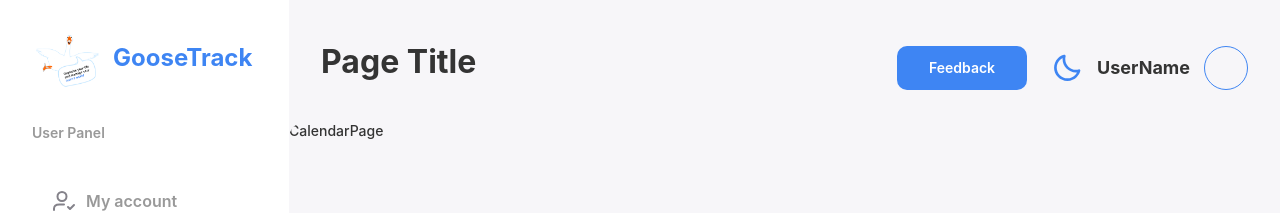
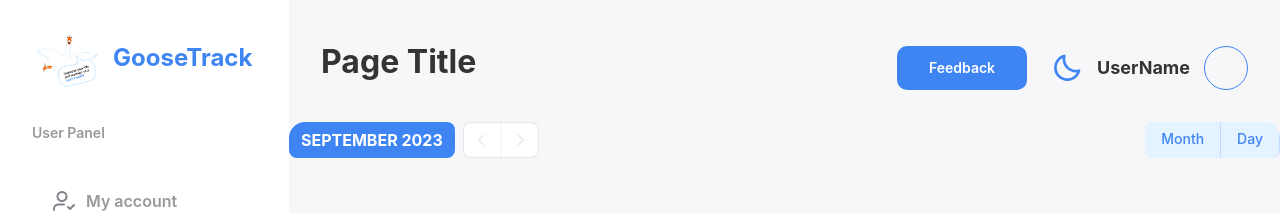
Before and after one commit to AMIHbKA/goose-track-react-project, a React (Create React App) app: page /goose-track-react-project/calendar in a window 1280 px wide. Shown: the top 213 px of the page. Built offline with nearby package versions, Linux system fonts and the light colour scheme.

Commit message:
resolved conflicts

```diff
--- a/src/components/App.jsx
+++ b/src/components/App.jsx
@@ -8,10 +8,13 @@ import { useAuth } from 'hooks';
 import { useEffect } from 'react';
 import { refreshUser } from 'redux/auth/operations';
 import { MainPage } from 'pages/MainPage';
+import { LocalizationProvider } from '@mui/x-date-pickers';
+import { AdapterDateFns } from '@mui/x-date-pickers/AdapterDateFns';
 
 const RegisterPage = lazy(() => import('../pages/RegisterPage'));
 const LoginPage = lazy(() => import('../pages/LoginPage'));
 const StatisticsPage = lazy(() => import('../pages/StatisticsPage'));
+const CalendarPage = lazy(()=> import('../pages/CalendarPage'))
 
 export const App = () => {
   const [theme, setTheme] = useState('light');
@@ -30,6 +33,7 @@ export const App = () => {
     <b>Refreshing user...</b>
   ) : (
     <ThemeProvider theme={theme === 'light' ? lightTheme : darkTheme}>
+      <LocalizationProvider dateAdapter={AdapterDateFns}>
       <GlobalStyle />
       <Routes>
         <Route
@@ -56,7 +60,7 @@ export const App = () => {
             }
           />
           <Route path="/account" element={<div>AccountPage</div>} />
-          <Route path="/calendar" element={<div>CalendarPage</div>}>
+          <Route path="/calendar" element={<CalendarPage/>}>
             <Route path="day/" element={<div>ChoosedDay</div>} />
             <Route path="month/" element={<div>ChoosedMonth</div>} />
           </Route>
@@ -66,6 +70,7 @@ export const App = () => {
         </Route>
       </Routes>
       <ToastContainerWrapper />
+      </LocalizationProvider>
     </ThemeProvider>
   );
 };
--- a/src/components/PeriodTypeSelect/PeriodTypeSelect.js
+++ b/src/components/PeriodTypeSelect/PeriodTypeSelect.js
@@ -13,7 +13,7 @@ export const PeriodTypeSelect = ({ selectPeriod }) => {
   return (
     <Navigation>
       <SelectorMonth
-        to="/"
+        to="/calendar/month"
         onClick={() => {
           selectPeriod(MONTH);
           setIsActive(MONTH);
@@ -22,7 +22,7 @@ export const PeriodTypeSelect = ({ selectPeriod }) => {
         <Text>Month</Text>
       </SelectorMonth>
       <SelectorDay
-        to="/"
+        to="/calendar/day"
         onClick={() => {
           selectPeriod(DAY);
           setIsActive(DAY);
--- a/src/pages/index.js
+++ b/src/pages/index.js
@@ -3,5 +3,5 @@ import StatisticsPage from './StatisticsPage';
 import LoginPage from './LoginPage';
 import RegisterPage from './RegisterPage';
 
-export { StatisticsPage, LoginPage, RegisterPage };
+export { StatisticsPage, LoginPage, RegisterPage, CalendarPage };
 export { MainPage } from './MainPage';
```
